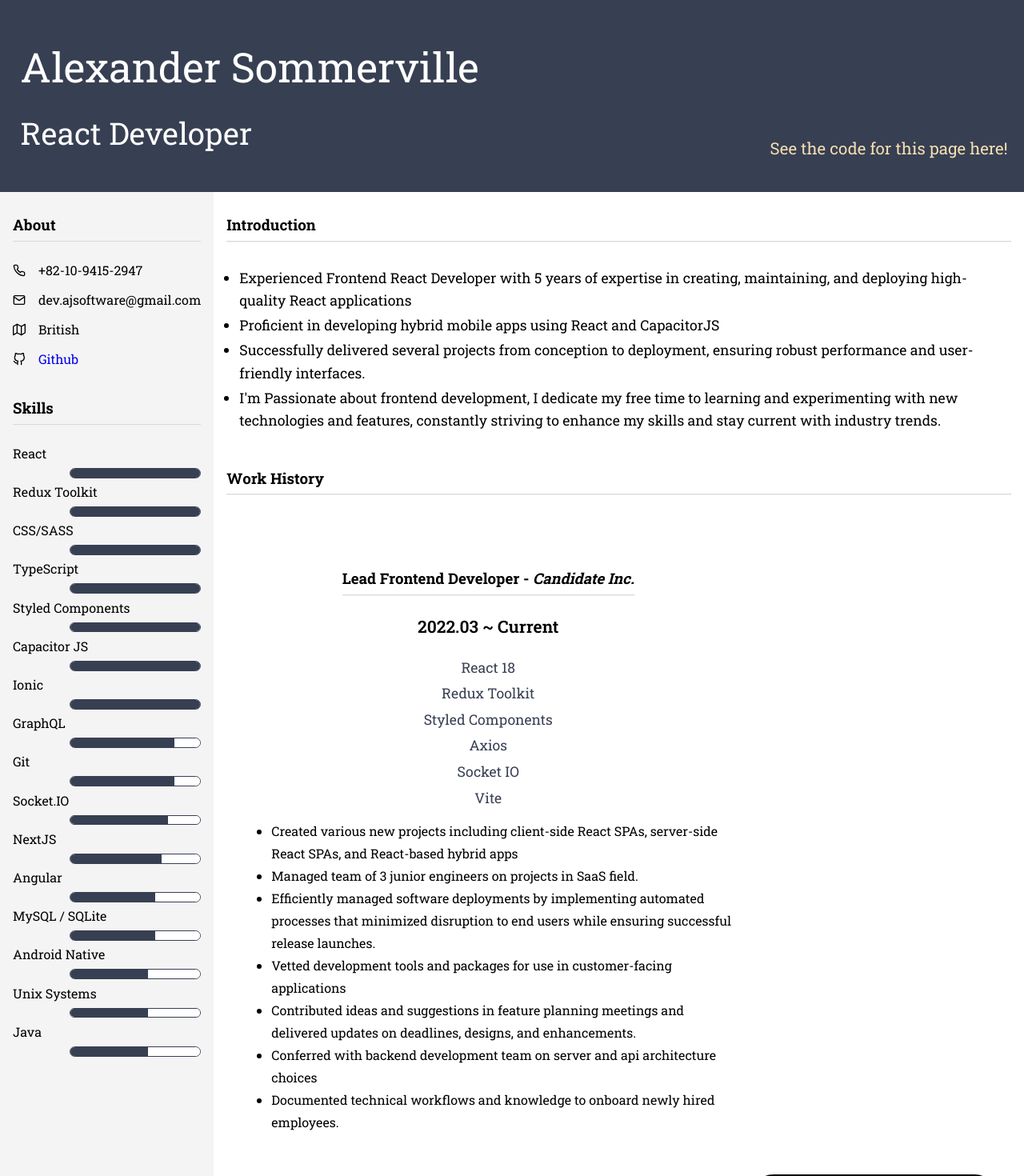
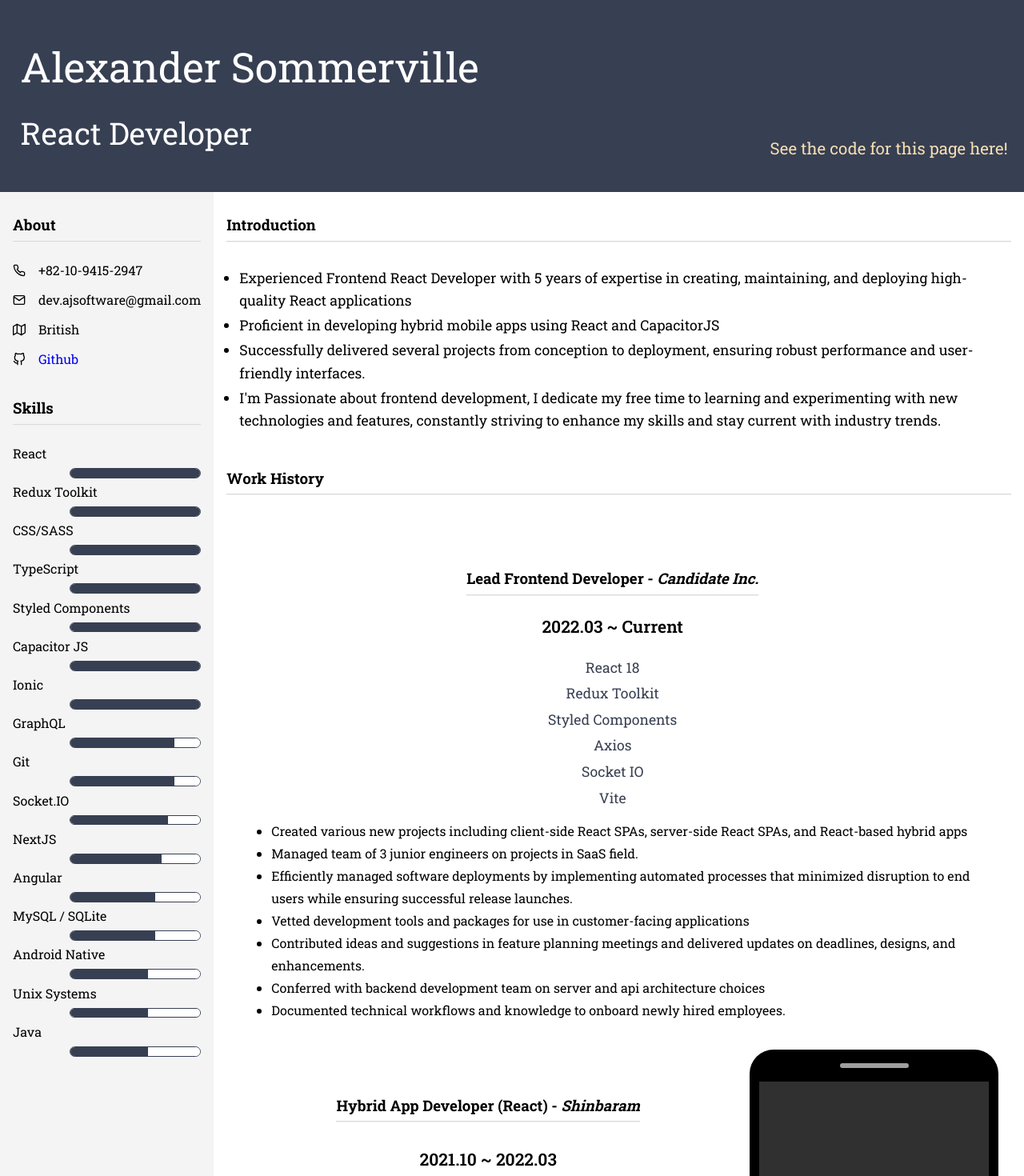
Before and after one commit to playaz87/alexanderjs.co.uk, a React (Vite) app: page / in a window 1280 px wide. Shown: the top 1470 px of the page at 80% size. Built offline with nearby package versions, Linux system fonts and the light colour scheme; grey boxes are pictures that could not be loaded.

Commit message:
[FIX] - Work history layout without iframe

```diff
--- a/src/components/WorkHistoryItem.tsx
+++ b/src/components/WorkHistoryItem.tsx
@@ -16,7 +16,7 @@ export interface WorkItem {
 export const WorkHistoryItem: React.FC<WorkItem> = (item) => {
   return (
 
-        <WorkSection >
+        <WorkSection $hasIframe={!!item.iframeSrc} >
           <Title>{item.title.role} - <em>{item.title.company}</em></Title>
 
           <Stack>
@@ -45,17 +45,17 @@ export const WorkHistoryItem: React.FC<WorkItem> = (item) => {
   );
 };
 
-const WorkSection = styled(Section)`
+const WorkSection = styled(Section)<{$hasIframe: boolean}>`
     display: grid;
-    grid-template-columns: minmax(200px, 364px) minmax(630px, 1fr) 370px;
+    grid-template-columns: minmax(200px, 364px) minmax(630px, 1fr) ${props => props.$hasIframe ? '370px' : 0};
     grid-template-areas: 'title title title' 'stack summary phone' 'stack summary phone';
     align-items: center;
     justify-items: center;
 
     @container content-right (width < 1295px) {
-        grid-template-columns: 2fr 1fr;
+        grid-template-columns: 2fr ${props => props.$hasIframe ? '1fr' : 0};
         grid-template-areas: 'title phone' 'stack phone' 'summary phone';
-        grid-template-rows: 100px auto auto auto;
+        grid-template-rows: 100px;
     }
 
     @container content-right (width < 900px) {
```
